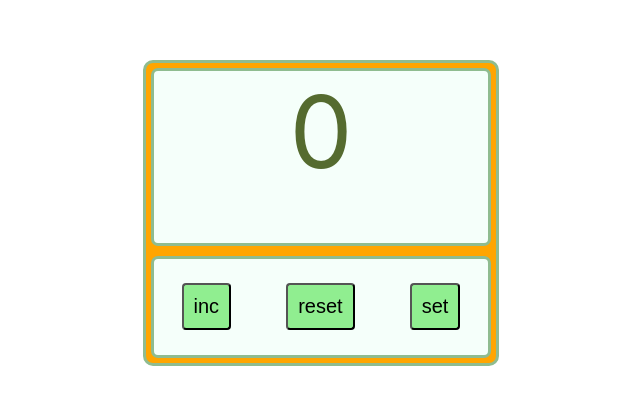
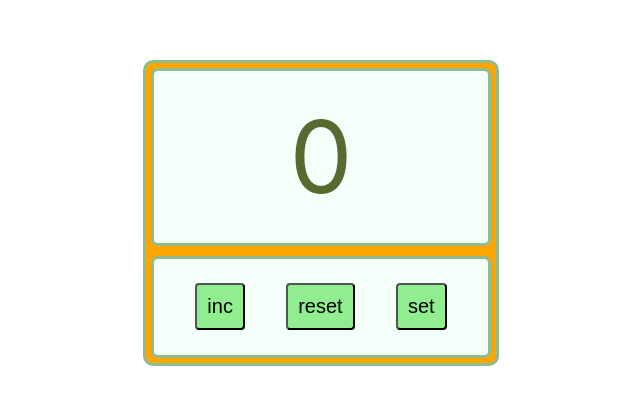
Before and after one commit to serIvanich/counter-2, a React (Create React App) app: page / in a window 1280 px wide. Shown: the part 140-544 px from the top of the page, without its empty margins (319-959 px from the left). Built offline with nearby package versions, Linux system fonts and the light colour scheme.

Commit message:
continue, without localStorage

```diff
--- /dev/null
+++ b/src/AppR.css
@@ -0,0 +1,29 @@
+.Counter-Container {
+    display: grid;
+    grid-template-rows: 5fr 3fr;
+    margin: 200px auto;
+    width: 350px;
+    height: 300px;
+    border: 3px solid darkseagreen;
+    border-radius: 10px;
+    background-color: orange;
+}
+
+.Counter-Container .buttons-group {
+    display: flex;
+    margin: 5px;
+    align-items: center;
+    justify-content: space-evenly;
+    border: 3px solid darkseagreen;
+    border-radius: 7px;
+    background-color: mintcream;
+}
+
+.Counter-Container .screen-group {
+    display: flex;
+    align-items: center;
+    margin: 5px;
+    border: 3px solid darkseagreen;
+    border-radius: 7px;
+    background-color: mintcream;
+}
--- /dev/null
+++ b/src/AppR.tsx
@@ -0,0 +1,92 @@
+import React, {useEffect, useState} from 'react';
+import './AppR.css';
+import {Screen} from "./components/Screen/Screen";
+import {BoardControl} from "./components/BoardControl/BoardControl";
+import {Counter} from "./components/Counter/Counter";
+import {SettingCounter} from "./components/SettingCounter/SettingCounter";
+
+export type ErrorType = '' | 'errorValue' | 'errorSettings'
+
+function AppR() {
+
+    // const startNumber = (): number => {
+    //     const min = Number(localStorage.getItem('minValue'))
+    //     return min ? min : 0
+    // }
+    // const maxNumber = (): number => {
+    //     const max = Number(localStorage.getItem('maxValue'))
+    //     return max ? max : 5
+    // }
+    //
+    //
+    // const [minValue, setMinValue] = useState<number>(startNumber())
+    // const [maxValue, setMaxValue] = useState<number>(maxNumber())
+    // const [value, setValue] = useState(minValue)
+    const [settings, setSettings] = useState(true)
+    // const [error, setError] = useState<ErrorType>('')
+    //
+    //
+    // useEffect(() => {
+    //     if (!settings && minValue > value) {
+    //         setValue(minValue)
+    //     } else if (!settings && maxValue < value) {
+    //         setError('errorValue')
+    //     } else if (settings && error !== '') {
+    //         setError('')
+    //     }
+    // }, [settings])
+    // useEffect(() => {
+    //     localStorage.setItem('minValue', JSON.stringify(minValue))
+    //     localStorage.setItem('maxValue', JSON.stringify(maxValue))
+    //
+    // }, [minValue, maxValue])
+    //
+    // const changeCounterValue = () => {
+    //     value >= maxValue ? setError('errorValue') : setValue(value + 1)
+    // }
+    // const onSettings = () => {
+    //     setSettings(!settings)
+    //
+    // }
+    //
+    // const resetValue = () => {
+    //     setValue(minValue)
+    //     setError('')
+    // }
+    //
+    // const changeMinValue = (minValue: number) => {
+    //     if ((minValue <= maxValue && error === 'errorSettings')) {
+    //         setError('')
+    //         setMinValue(minValue)
+    //     } else if ((minValue <= maxValue && error === '')) {
+    //         setMinValue(minValue)
+    //     } else {
+    //         setError('errorSettings')
+    //
+    //     }
+    // }
+    // const changeMaxValue = (maxValue: number) => {
+    //     if ((maxValue >= minValue && error === 'errorSettings')) {
+    //         setError('')
+    //         setMaxValue(maxValue)
+    //     } else if ((maxValue >= minValue && error === '')) {
+    //         setMaxValue(maxValue)
+    //     } else {
+    //         setError('errorSettings')
+    //     }
+    //
+    // }
+
+    return (
+        <div >
+            {settings?<Counter changeSettings={setSettings}/>:<SettingCounter changeSettings={setSettings}/>}
+
+
+
+
+
+        </div>
+    );
+}
+
+export default AppR;
--- a/src/bll/counter-reducer.ts
+++ b/src/bll/counter-reducer.ts
@@ -1,10 +1,37 @@
 
 const initialState = {
-    value: 0,
+
+        value: 0,
+        minValue: 0,
+        maxValue: 0,
+        settings: false,
+        error: '',
+
 }
 
 type InitialStateType = typeof initialState
+type ActionType = ChangeValueACType | ResetValueACType
+export const counterReducer = (state: InitialStateType = initialState, action: ActionType) => {
 
-export const counterReducer = (state: InitialStateType, action: any) => {
-    return state
+    switch(action.type) {
+
+            case "CHANGE-VALUE":
+                    return {
+                            ...state,
+                            value: state.value + 1,
+                    }
+            case 'RESET-VALUE':
+                    return {
+                            ...state,
+                            value: 0,
+                    }
+            default:
+                        return state
+    }
 }
+
+export const changeValueAC = () => ({type: 'CHANGE-VALUE'} as const)
+type ChangeValueACType = ReturnType<typeof changeValueAC>
+
+export const resetValueAC = () => ({type: 'RESET-VALUE'} as const)
+type ResetValueACType = ReturnType<typeof resetValueAC>
--- a/src/bll/store.ts
+++ b/src/bll/store.ts
@@ -1,6 +1,8 @@
 import {counterReducer} from "./counter-reducer";
 import { combineReducers } from "redux";
 import { createStore } from "redux";
+import { applyMiddleware } from "redux";
+import thunk from "redux-thunk";
 
 
 const rootReducer = combineReducers({
@@ -9,6 +11,6 @@ const rootReducer = combineReducers({
 
 
 
-export const store = createStore(rootReducer)
+export const store = createStore(rootReducer, applyMiddleware(thunk))
 
 export type AppStateType = ReturnType<typeof rootReducer>
--- a/src/components/BoardControl/BoardControl.module.css
+++ b/src/components/BoardControl/BoardControl.module.css
@@ -1,12 +1,12 @@
-.buttonsContainer {
-    display: flex;
+/*.buttonsContainer {*/
+/*    display: flex;*/
 
-    margin: 5px;
-    border: 3px solid darkseagreen;
-    border-radius: 7px;
-    background-color: mintcream;
+/*    margin: 5px;*/
+/*    border: 3px solid darkseagreen;*/
+/*    border-radius: 7px;*/
+/*    background-color: mintcream;*/
 
-}
+/*}*/
 
 .button {
 
@@ -17,13 +17,12 @@
 
 }
 
+
+.button:hover {
+    transition: color, 1s;
+    color: whitesmoke;
+
+}
 .button:active {
     background-color: darkolivegreen;
 }
-.buttonContainer {
-
-
-    margin: auto;
-
-
-}
--- a/src/components/BoardControl/Button.tsx
+++ b/src/components/BoardControl/Button.tsx
@@ -12,7 +12,7 @@ type ButtonPropsType = {
 export const Button: React.FC<ButtonPropsType> = React.memo(({disable,name,changeCallback}) => {
 
     return (
-        <div className={s.buttonContainer}>
+        <div>
             <button className={s.button} disabled={disable} onClick={()=>changeCallback()}>{name}</button>
         </div>
     )
--- /dev/null
+++ b/src/components/Counter/Counter.module.css
@@ -0,0 +1,10 @@
+
+.counterContainer {
+
+}
+
+.counterScreen {
+    font-size: 100px;
+    color: darkolivegreen;
+    justify-content: center;
+}
--- /dev/null
+++ b/src/components/Counter/Counter.tsx
@@ -0,0 +1,39 @@
+import React from "react";
+import style from './Counter.module.css'
+import {Button} from "../BoardControl/Button";
+import {useDispatch, useSelector} from "react-redux";
+import {AppStateType} from "../../bll/store";
+import {changeValueAC, resetValueAC} from "../../bll/counter-reducer";
+
+type CounterPropsType = {
+    changeSettings: (settings: boolean) => void
+}
+
+
+export const Counter: React.FC<CounterPropsType> = ({changeSettings}) => {
+
+    const value = useSelector((state: AppStateType) => state.counter.value)
+    const dispatch = useDispatch()
+    const changeValue = () => {
+
+        dispatch(changeValueAC())
+    }
+    const resetValue = () => {
+
+        dispatch(resetValueAC())
+    }
+
+    return (
+        <div className={'Counter-Container'}>
+            <div className={`screen-group ${style.counterScreen}`}>
+                {value}
+            </div>
+            <div className={'buttons-group'}>
+                <Button name={'inc'} disable={false} changeCallback={changeValue}/>
+                <Button name={'reset'} disable={false} changeCallback={resetValue}/>
+                <Button name={'set'} disable={false} changeCallback={() => changeSettings(false)}/>
+            </div>
+
+        </div>
+    )
+}
--- /dev/null
+++ b/src/components/SettingCounter/SettingCounter.module.css
@@ -0,0 +1,37 @@
+
+.counterContainer {
+
+}
+
+.counterScreen {
+
+
+    flex-direction: column;
+    justify-content: space-evenly;
+    font-size: 25px;
+}
+
+.input {
+    width: 60px;
+    font-size: 25px;
+}
+
+/*.buttonGroup {*/
+
+/*    display: flex;*/
+
+/*    margin: 5px;*/
+/*    border: 3px solid darkseagreen;*/
+/*    border-radius: 7px;*/
+/*    background-color: mintcream;*/
+
+/*}*/
+
+/*.button {*/
+
+/*    padding: 10px;*/
+/*    font-size: 20px;*/
+/*    border-radius: 4px;*/
+/*    background-color: lightgreen;*/
+
+/*}*/
--- /dev/null
+++ b/src/components/SettingCounter/SettingCounter.tsx
@@ -0,0 +1,27 @@
+import React from "react";
+import style from './SettingCounter.module.css'
+import {Button} from "../BoardControl/Button";
+
+type SettingCounterPropsType = {
+    changeSettings: (settings: boolean) => void
+}
+export const SettingCounter: React.FC<SettingCounterPropsType> = ({changeSettings}) => {
+
+    return (
+        <div className={'Counter-Container'}>
+            <div className={`screen-group ${style.counterScreen}`}>
+                <div>
+                    min value: <input type={'number'} className={style.input}/>
+                </div>
+               <div>
+                    max value: <input type={'number'} className={style.input}/>
+                </div>
+
+            </div>
+            <div className={'buttons-group'}>
+                <Button name={'set'} changeCallback={() => changeSettings(true)} disable={false} />
+            </div>
+
+        </div>
+    )
+}
--- a/src/index.tsx
+++ b/src/index.tsx
@@ -3,10 +3,15 @@ import ReactDOM from 'react-dom';
 import './index.css';
 import App from './App';
 import reportWebVitals from './reportWebVitals';
+import {Provider} from "react-redux";
+import {store} from "./bll/store";
+import AppR from './AppR';
 
 ReactDOM.render(
     <React.StrictMode>
-        <App/>
+        <Provider store={store}>
+            <AppR/>
+        </Provider>
     </React.StrictMode>,
     document.getElementById('root')
 );
```
